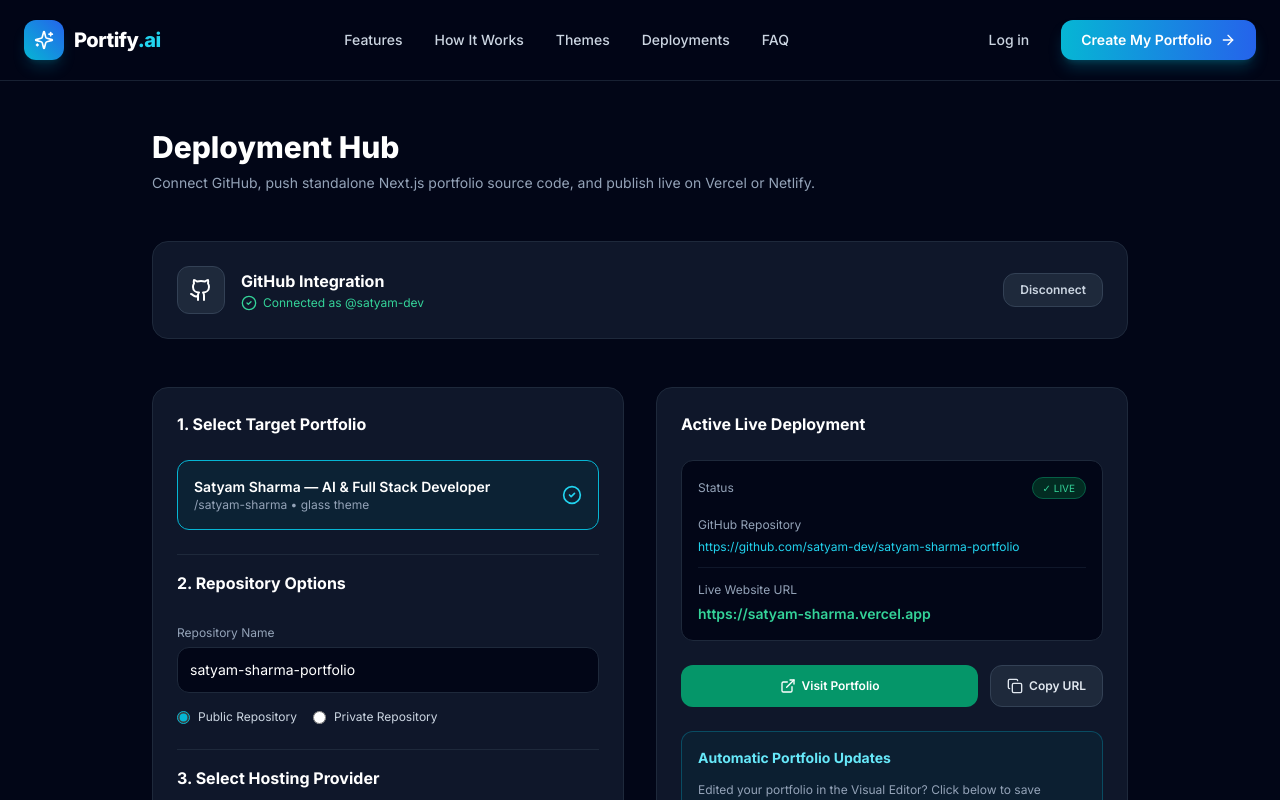
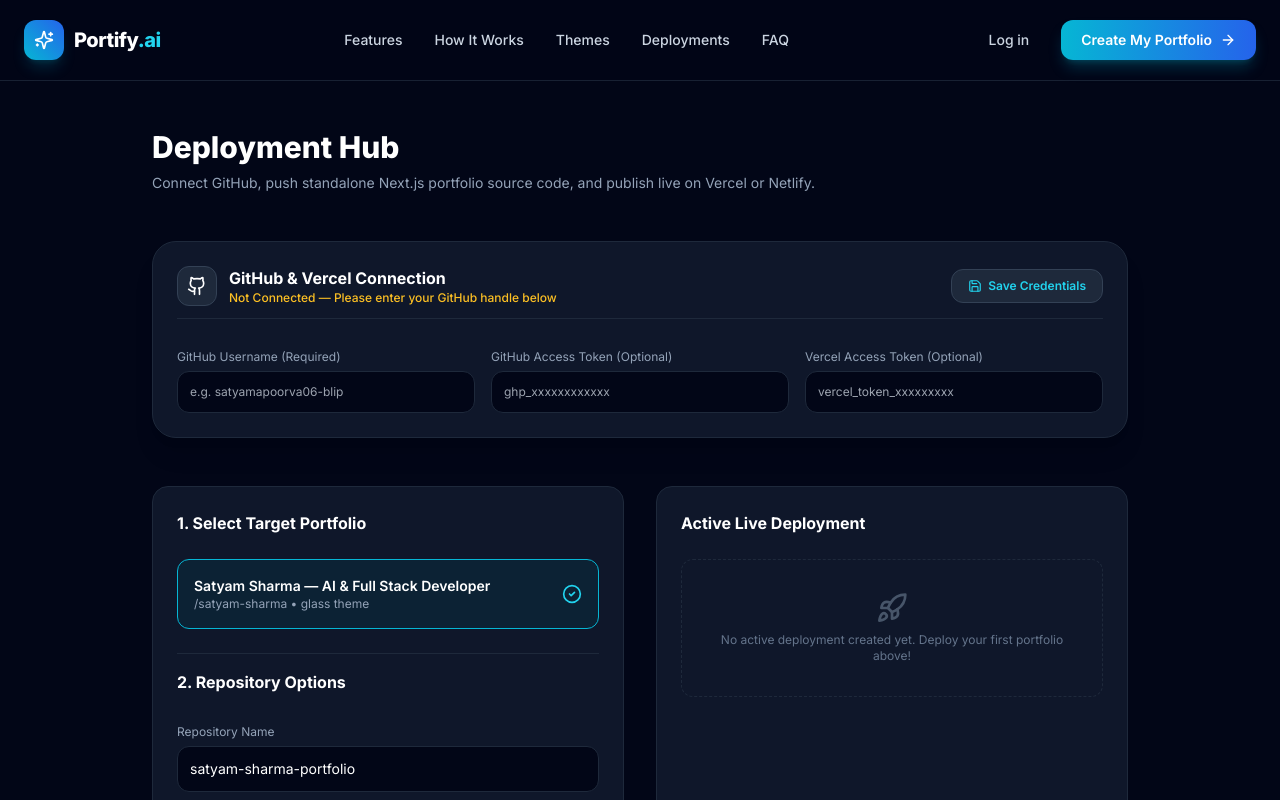
Before and after one commit to satyamapoorva06-blip/portfolio-maker, a Next.js app: page /dashboard/deployments in a window 1280 px wide. Shown: the top 800 px of the page. Built offline with nearby package versions, Linux system fonts and the light colour scheme.

Commit message:
fix(dashboard): remove hardcoded @satyam-dev and require GitHub username before deployment

```diff
--- a/app/dashboard/deployments/page.tsx
+++ b/app/dashboard/deployments/page.tsx
@@ -2,20 +2,27 @@
 
 import React, { useState, useEffect } from 'react';
 import Navbar from '@/components/landing/Navbar';
-import { getStoredPortfolios, saveStoredDeployment, getStoredDeployments } from '@/lib/storage/local-store';
+import { getStoredPortfolios, saveStoredDeployment, getStoredUser, setStoredUser } from '@/lib/storage/local-store';
 import { PortfolioData } from '@/types/portfolio';
-import { Github, Rocket, CheckCircle2, Copy, ExternalLink, RefreshCw, AlertCircle, Loader2, ShieldCheck } from 'lucide-react';
+import { UserProfile } from '@/types/database';
+import { Github, Rocket, CheckCircle2, Copy, ExternalLink, RefreshCw, AlertCircle, Loader2, ShieldCheck, Save } from 'lucide-react';
 
 export default function DeploymentsPage() {
+  const [user, setUser] = useState<UserProfile>(getStoredUser());
   const [portfolios, setPortfolios] = useState<PortfolioData[]>([]);
   const [selectedPortfolioId, setSelectedPortfolioId] = useState<string>('');
   const [provider, setProvider] = useState<'vercel' | 'netlify'>('vercel');
-  const [repoName, setRepoName] = useState('satyam-portfolio');
+  const [repoName, setRepoName] = useState('my-portfolio');
   const [isPrivate, setIsPrivate] = useState(false);
   const [loading, setLoading] = useState(false);
   const [syncLoading, setSyncLoading] = useState(false);
   const [statusMsg, setStatusMsg] = useState('');
   const [copied, setCopied] = useState(false);
+
+  // Editable integration inputs
+  const [githubUser, setGithubUser] = useState('');
+  const [githubToken, setGithubToken] = useState('');
+  const [vercelToken, setVercelToken] = useState('');
 
   const [activeDeployment, setActiveDeployment] = useState<{
     repoUrl: string;
@@ -24,51 +31,91 @@
   } | null>(null);
 
   useEffect(() => {
+    const currentUser = getStoredUser();
+    setUser(currentUser);
+    if (currentUser.github_username) setGithubUser(currentUser.github_username);
+    if (currentUser.github_token) setGithubToken(currentUser.github_token);
+    if (currentUser.vercel_token) setVercelToken(currentUser.vercel_token);
+
     const list = getStoredPortfolios();
     setPortfolios(list);
     if (list.length > 0) {
       setSelectedPortfolioId(list[0].id);
       setRepoName(`${list[0].slug}-portfolio`);
-      // Initial state mockup
+      if (currentUser.github_username) {
         setActiveDeployment({
-        repoUrl: `https://github.com/satyam-dev/${list[0].slug}-portfolio`,
+          repoUrl: `https://github.com/${currentUser.github_username}/${list[0].slug}-portfolio`,
           deploymentUrl: `https://${list[0].slug}.vercel.app`,
           status: 'live',
         });
+      }
     }
   }, []);
 
   const activePortfolio = portfolios.find((p) => p.id === selectedPortfolioId) || portfolios[0];
 
+  const handleSaveIntegrations = () => {
+    const updatedUser: UserProfile = {
+      ...user,
+      github_username: githubUser || undefined,
+      github_token: githubToken || undefined,
+      vercel_token: vercelToken || undefined,
+    };
+    setStoredUser(updatedUser);
+    setUser(updatedUser);
+    setStatusMsg('✓ Integration settings saved!');
+    setTimeout(() => setStatusMsg(''), 2500);
+  };
+
   const handleDeploy = async () => {
     if (!activePortfolio) return;
+
+    if (!githubUser) {
+      setStatusMsg('Error: Please enter your GitHub Username first.');
+      return;
+    }
+
+    handleSaveIntegrations();
+
     setLoading(true);
-    setStatusMsg('Connecting GitHub...');
+    setStatusMsg('1. Connecting to GitHub @' + githubUser + '...');
 
     try {
       // 1. Create GitHub Repo
-      setStatusMsg('Creating GitHub repository...');
+      setStatusMsg('2. Creating GitHub repository & committing source code...');
       const repoRes = await fetch('/api/github/create-repo', {
         method: 'POST',
         headers: { 'Content-Type': 'application/json' },
-        body: JSON.stringify({ repoName, isPrivate, portfolio: activePortfolio }),
+        body: JSON.stringify({
+          repoName,
+          isPrivate,
+          portfolio: activePortfolio,
+          githubUsername: githubUser,
+          token: githubToken,
+        }),
       });
       const repoJson = await repoRes.json();
       if (!repoRes.ok) throw new Error(repoJson.error || 'Failed to create GitHub repo');
 
       // 2. Deploy to Cloud Provider (Vercel or Netlify)
-      setStatusMsg(`Deploying to ${provider === 'vercel' ? 'Vercel' : 'Netlify'}...`);
+      setStatusMsg(`3. Deploying to ${provider === 'vercel' ? 'Vercel' : 'Netlify'}...`);
       const endpoint = provider === 'vercel' ? '/api/vercel/deploy' : '/api/netlify/deploy';
       const deployRes = await fetch(endpoint, {
         method: 'POST',
         headers: { 'Content-Type': 'application/json' },
-        body: JSON.stringify({ portfolio: activePortfolio, repoFullName: repoJson.fullName }),
+        body: JSON.stringify({
+          portfolio: activePortfolio,
+          repoFullName: repoJson.fullName,
+          token: vercelToken,
+        }),
       });
       const deployJson = await deployRes.json();
 
+      const liveUrl = deployJson.deploymentUrl || deployJson.instantPublicUrl;
+
       setActiveDeployment({
         repoUrl: repoJson.repoUrl,
-        deploymentUrl: deployJson.deploymentUrl,
+        deploymentUrl: liveUrl,
         status: 'live',
       });
 
@@ -76,16 +123,16 @@
       saveStoredDeployment({
         id: `dep_${Date.now()}`,
         portfolio_id: activePortfolio.id,
-        user_id: 'usr_satyam_demo_01',
+        user_id: user.id,
         provider,
         repository_url: repoJson.repoUrl,
-        deployment_url: deployJson.deploymentUrl,
+        deployment_url: liveUrl,
         status: 'live',
         created_at: new Date().toISOString(),
         updated_at: new Date().toISOString(),
       });
 
-      setStatusMsg('✓ Live Deployment Ready!');
+      setStatusMsg('✓ Live Portfolio Deployment Ready!');
     } catch (err: any) {
       setStatusMsg(`Deployment Error: ${err.message}`);
     } finally {
@@ -95,7 +142,7 @@
 
   const handleSyncUpdate = async () => {
     setSyncLoading(true);
-    setStatusMsg('Saving changes...');
+    setStatusMsg('Syncing changes to GitHub...');
     setTimeout(() => {
       setStatusMsg('✓ Live Portfolio Updated Successfully!');
       setSyncLoading(false);
@@ -120,22 +167,66 @@
           </p>
         </div>
 
-        {/* GitHub Connection Card */}
-        <div className="p-6 bg-slate-900 border border-slate-800 rounded-2xl flex items-center justify-between">
-          <div className="flex items-center gap-4">
-            <div className="w-12 h-12 rounded-xl bg-slate-800 border border-slate-700 flex items-center justify-center text-white">
-              <Github className="w-6 h-6" />
+        {/* GitHub & Vercel Integration Setup Card */}
+        <div className="p-6 bg-slate-900 border border-slate-800 rounded-3xl space-y-6 shadow-xl">
+          <div className="flex items-center justify-between border-b border-slate-800 pb-3">
+            <div className="flex items-center gap-3">
+              <div className="w-10 h-10 rounded-xl bg-slate-800 border border-slate-700 flex items-center justify-center text-white">
+                <Github className="w-5 h-5" />
               </div>
               <div>
-              <h3 className="font-bold text-white text-base">GitHub Integration</h3>
-              <p className="text-xs text-emerald-400 flex items-center gap-1.5 mt-0.5">
-                <CheckCircle2 className="w-4 h-4" /> Connected as @satyam-dev
+                <h3 className="font-bold text-white text-base">GitHub & Vercel Connection</h3>
+                <p className="text-xs text-slate-400">
+                  {user.github_username ? (
+                    <span className="text-emerald-400 font-semibold flex items-center gap-1 mt-0.5">
+                      <CheckCircle2 className="w-3.5 h-3.5" /> Connected as @{user.github_username}
+                    </span>
+                  ) : (
+                    <span className="text-amber-400 font-medium">Not Connected — Please enter your GitHub handle below</span>
+                  )}
                 </p>
               </div>
             </div>
-          <button className="px-4 py-2 bg-slate-800 hover:bg-slate-700 text-xs font-semibold text-slate-300 rounded-xl border border-slate-700 transition">
-            Disconnect
+            <button
+              onClick={handleSaveIntegrations}
+              className="px-4 py-2 bg-slate-800 hover:bg-slate-700 text-xs font-semibold text-cyan-400 rounded-xl border border-slate-700 transition flex items-center gap-1.5"
+            >
+              <Save className="w-3.5 h-3.5" /> Save Credentials
             </button>
+          </div>
+
+          <div className="grid grid-cols-1 sm:grid-cols-3 gap-4">
+            <div>
+              <label className="text-xs text-slate-400">GitHub Username (Required)</label>
+              <input
+                type="text"
+                placeholder="e.g. satyamapoorva06-blip"
+                value={githubUser}
+                onChange={(e) => setGithubUser(e.target.value)}
+                className="w-full bg-slate-950 border border-slate-800 rounded-xl p-3 text-xs text-white mt-1 focus:border-cyan-500 focus:outline-none font-mono"
+              />
+            </div>
+            <div>
+              <label className="text-xs text-slate-400">GitHub Access Token (Optional)</label>
+              <input
+                type="password"
+                placeholder="ghp_xxxxxxxxxxxx"
+                value={githubToken}
+                onChange={(e) => setGithubToken(e.target.value)}
+                className="w-full bg-slate-950 border border-slate-800 rounded-xl p-3 text-xs text-white mt-1 focus:border-cyan-500 focus:outline-none font-mono"
+              />
+            </div>
+            <div>
+              <label className="text-xs text-slate-400">Vercel Access Token (Optional)</label>
+              <input
+                type="password"
+                placeholder="vercel_token_xxxxxxxxx"
+                value={vercelToken}
+                onChange={(e) => setVercelToken(e.target.value)}
+                className="w-full bg-slate-950 border border-slate-800 rounded-xl p-3 text-xs text-white mt-1 focus:border-cyan-500 focus:outline-none font-mono"
+              />
+            </div>
+          </div>
         </div>
 
         {/* Portfolio Selection & Deploy Config */}
@@ -222,7 +313,7 @@
               disabled={loading}
               className="w-full py-4 bg-gradient-to-r from-cyan-500 to-blue-600 hover:from-cyan-400 hover:to-blue-500 text-white font-bold rounded-xl text-sm shadow-xl flex items-center justify-center gap-2 transition"
             >
-              {loading ? <Loader2 className="w-4 h-4 animate-spin" /> : <Rocket className="w-4 h-4" />} Deploy Portfolio Live
+              {loading ? <Loader2 className="w-4 h-4 animate-spin" /> : <Rocket className="w-4 h-4" />} Connect & Deploy Portfolio Live
             </button>
           </div>
 
--- a/app/dashboard/page.tsx
+++ b/app/dashboard/page.tsx
@@ -26,6 +26,9 @@
   };
 
   const totalViews = portfolios.reduce((acc) => acc + 142, 0);
+
+  const githubDisplay = user.github_username ? `@${user.github_username}` : 'Not Connected';
+  const vercelDisplay = user.vercel_token ? 'Live on Vercel' : 'Portify Host Active';
 
   return (
     <div className="min-h-screen bg-slate-950 text-slate-100 font-sans">
@@ -61,8 +64,8 @@
             { label: 'Total Portfolios', value: portfolios.length, icon: Layers, color: 'text-cyan-400' },
             { label: 'Published Portfolios', value: portfolios.filter((p) => p.isPublished).length, icon: CheckCircle2, color: 'text-emerald-400' },
             { label: 'Total Views', value: totalViews, icon: Eye, color: 'text-purple-400' },
-            { label: 'Connected GitHub', value: '@satyam-dev', icon: Github, color: 'text-blue-400' },
-            { label: 'Deployment Status', value: 'Live on Vercel', icon: Rocket, color: 'text-teal-400' },
+            { label: 'Connected GitHub', value: githubDisplay, icon: Github, color: user.github_username ? 'text-blue-400' : 'text-slate-500' },
+            { label: 'Deployment Status', value: vercelDisplay, icon: Rocket, color: 'text-teal-400' },
           ].map((m, idx) => {
             const Icon = m.icon;
             return (
@@ -71,7 +74,7 @@
                   <span>{m.label}</span>
                   <Icon className={`w-4 h-4 ${m.color}`} />
                 </div>
-                <div className="text-xl font-bold text-white font-mono">{m.value}</div>
+                <div className="text-xl font-bold text-white font-mono truncate">{m.value}</div>
               </div>
             );
           })}
--- a/app/editor/[id]/page.tsx
+++ b/app/editor/[id]/page.tsx
@@ -3,10 +3,11 @@
 import React, { useState, useEffect } from 'react';
 import { useRouter, useParams } from 'next/navigation';
 import { PortfolioData } from '@/types/portfolio';
-import { getStoredPortfolios, saveStoredPortfolio, saveStoredDeployment, INITIAL_PORTFOLIO } from '@/lib/storage/local-store';
+import { getStoredPortfolios, saveStoredPortfolio, saveStoredDeployment, getStoredUser, setStoredUser, INITIAL_PORTFOLIO } from '@/lib/storage/local-store';
 import EditorTabs from '@/components/editor/EditorTabs';
 import LivePreviewFrame from '@/components/editor/LivePreviewFrame';
-import { ArrowLeft, Save, Rocket, Github, CheckCircle2, Eye, Sparkles, X, ExternalLink, Copy, Loader2, Globe } from 'lucide-react';
+import { UserProfile } from '@/types/database';
+import { ArrowLeft, Save, Rocket, Github, CheckCircle2, Eye, Sparkles, X, ExternalLink, Copy, Loader2, Globe, AlertCircle } from 'lucide-react';
 
 export default function EditorPage() {
   const router = useRouter();
@@ -16,6 +17,7 @@
   const [portfolio, setPortfolio] = useState<PortfolioData>(INITIAL_PORTFOLIO);
   const [savedStatus, setSavedStatus] = useState<string>('Saved');
   const [isSaving, setIsSaving] = useState(false);
+  const [user, setUser] = useState<UserProfile>(getStoredUser());
 
   // One-Click Deploy Modal State
   const [showDeployModal, setShowDeployModal] = useState(false);
@@ -24,6 +26,11 @@
   const [deployedUrls, setDeployedUrls] = useState<{ repoUrl?: string; liveUrl?: string } | null>(null);
   const [copied, setCopied] = useState(false);
 
+  // Credentials input for inline connection
+  const [inputGithubUser, setInputGithubUser] = useState('');
+  const [inputGithubToken, setInputGithubToken] = useState('');
+  const [inputVercelToken, setInputVercelToken] = useState('');
+
   // Load portfolio from storage
   useEffect(() => {
     const list = getStoredPortfolios();
@@ -31,6 +38,11 @@
     if (found) {
       setPortfolio(found);
     }
+    const currentUser = getStoredUser();
+    setUser(currentUser);
+    if (currentUser.github_username) setInputGithubUser(currentUser.github_username);
+    if (currentUser.github_token) setInputGithubToken(currentUser.github_token);
+    if (currentUser.vercel_token) setInputVercelToken(currentUser.vercel_token);
   }, [portfolioId]);
 
   const handleDataChange = (updated: PortfolioData) => {
@@ -44,9 +56,27 @@
     }, 600);
   };
 
+  const handleSaveCredentials = () => {
+    const updatedUser: UserProfile = {
+      ...user,
+      github_username: inputGithubUser || undefined,
+      github_token: inputGithubToken || undefined,
+      vercel_token: inputVercelToken || undefined,
+    };
+    setStoredUser(updatedUser);
+    setUser(updatedUser);
+  };
+
   const handleOneClickDeploy = async () => {
+    if (!inputGithubUser) {
+      setDeployStatus('Please enter your GitHub Username to create your repository.');
+      return;
+    }
+
+    handleSaveCredentials();
+
     setDeployLoading(true);
-    setDeployStatus('1. Creating GitHub repository & pushing Next.js code...');
+    setDeployStatus('1. Creating GitHub repository on @' + inputGithubUser + '...');
 
     try {
       // Step 1: Create GitHub Repo
@@ -57,6 +87,8 @@
           repoName: `${portfolio.slug}-portfolio`,
           isPrivate: false,
           portfolio,
+          githubUsername: inputGithubUser,
+          token: inputGithubToken,
         }),
       });
 
@@ -71,6 +103,7 @@
         body: JSON.stringify({
           portfolio,
           repoFullName: repoJson.fullName,
+          token: inputVercelToken,
         }),
       });
 
@@ -85,7 +118,7 @@
       saveStoredDeployment({
         id: `dep_${Date.now()}`,
         portfolio_id: portfolio.id,
-        user_id: portfolio.userId || 'usr_demo',
+        user_id: portfolio.userId || user.id,
         provider: 'vercel',
         repository_url: repoJson.repoUrl,
         deployment_url: vercelJson.deploymentUrl,
@@ -174,7 +207,7 @@
       {/* 1-Click Deploy Modal */}
       {showDeployModal && (
         <div className="fixed inset-0 bg-slate-950/80 backdrop-blur-md z-50 flex items-center justify-center p-6">
-          <div className="max-w-lg w-full bg-slate-900 border border-slate-800 rounded-3xl p-8 space-y-6 shadow-2xl relative">
+          <div className="max-w-lg w-full bg-slate-900 border border-slate-800 rounded-3xl p-8 space-y-6 shadow-2xl relative overflow-y-auto max-h-[90vh]">
             <button
               onClick={() => setShowDeployModal(false)}
               className="absolute top-6 right-6 p-2 text-slate-400 hover:text-white rounded-xl hover:bg-slate-800 transition"
@@ -188,7 +221,7 @@
               </div>
               <h2 className="text-2xl font-extrabold text-white">1-Click GitHub & Vercel Deploy</h2>
               <p className="text-xs text-slate-400">
-                Pushes Next.js portfolio source code to GitHub and publishes your website live on Vercel Edge CDN.
+                Pushes Next.js portfolio source code to your GitHub account and publishes live on Vercel.
               </p>
             </div>
 
@@ -229,12 +262,43 @@
               </div>
             ) : (
               <div className="space-y-4">
-                <div className="p-4 bg-slate-950 border border-slate-800 rounded-2xl space-y-2 text-xs text-slate-300 font-mono">
-                  <div className="flex items-center gap-2 text-cyan-400">
-                    <Github className="w-4 h-4" /> GitHub: {portfolio.slug}-portfolio
+                {/* User Integration Input Card */}
+                <div className="p-4 bg-slate-950 border border-slate-800 rounded-2xl space-y-3">
+                  <div className="flex items-center gap-2 text-xs font-bold text-slate-200 border-b border-slate-800 pb-2">
+                    <Github className="w-4 h-4 text-cyan-400" /> Enter Your GitHub & Vercel Details
                   </div>
-                  <div className="flex items-center gap-2 text-emerald-400">
-                    <Globe className="w-4 h-4" /> Vercel: https://{portfolio.slug}.vercel.app
+
+                  <div>
+                    <label className="text-[11px] text-slate-400">Your GitHub Username (Required)</label>
+                    <input
+                      type="text"
+                      placeholder="e.g. satyamapoorva06-blip"
+                      value={inputGithubUser}
+                      onChange={(e) => setInputGithubUser(e.target.value)}
+                      className="w-full bg-slate-900 border border-slate-800 rounded-xl p-2.5 text-xs text-white mt-1 focus:border-cyan-500 focus:outline-none font-mono"
+                    />
+                  </div>
+
+                  <div>
+                    <label className="text-[11px] text-slate-400">GitHub Access Token (Optional)</label>
+                    <input
+                      type="password"
+                      placeholder="ghp_xxxxxxxxxxxxxxxxx"
+                      value={inputGithubToken}
+                      onChange={(e) => setInputGithubToken(e.target.value)}
+                      className="w-full bg-slate-900 border border-slate-800 rounded-xl p-2.5 text-xs text-white mt-1 focus:border-cyan-500 focus:outline-none font-mono"
+                    />
+                  </div>
+
+                  <div>
+                    <label className="text-[11px] text-slate-400">Vercel Access Token (Optional)</label>
+                    <input
+                      type="password"
+                      placeholder="vercel_token_xxxxxxxxxxxx"
+                      value={inputVercelToken}
+                      onChange={(e) => setInputVercelToken(e.target.value)}
+                      className="w-full bg-slate-900 border border-slate-800 rounded-xl p-2.5 text-xs text-white mt-1 focus:border-cyan-500 focus:outline-none font-mono"
+                    />
                   </div>
                 </div>
 
@@ -244,7 +308,7 @@
                   className="w-full py-4 bg-gradient-to-r from-cyan-500 to-blue-600 hover:from-cyan-400 hover:to-blue-500 text-white font-extrabold rounded-2xl text-sm shadow-xl flex items-center justify-center gap-2 transition transform hover:-translate-y-0.5"
                 >
                   {deployLoading ? <Loader2 className="w-4 h-4 animate-spin" /> : <Rocket className="w-4 h-4" />}
-                  {deployLoading ? 'Deploying to GitHub & Vercel...' : '🚀 1-Click Deploy Now'}
+                  {deployLoading ? 'Deploying to GitHub & Vercel...' : '🚀 Connect & Deploy Now'}
                 </button>
 
                 {deployStatus && (
```
Lines whose indentation alone changed are shown as unchanged.
